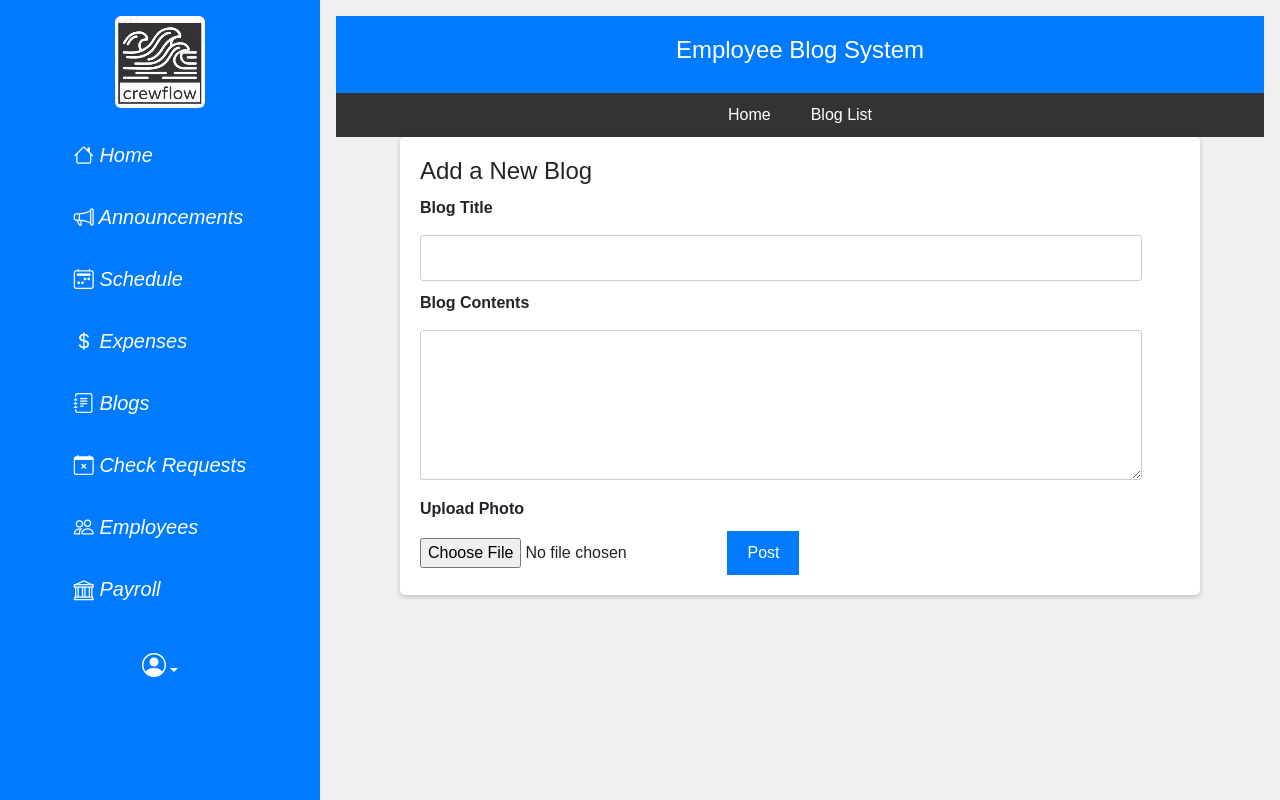
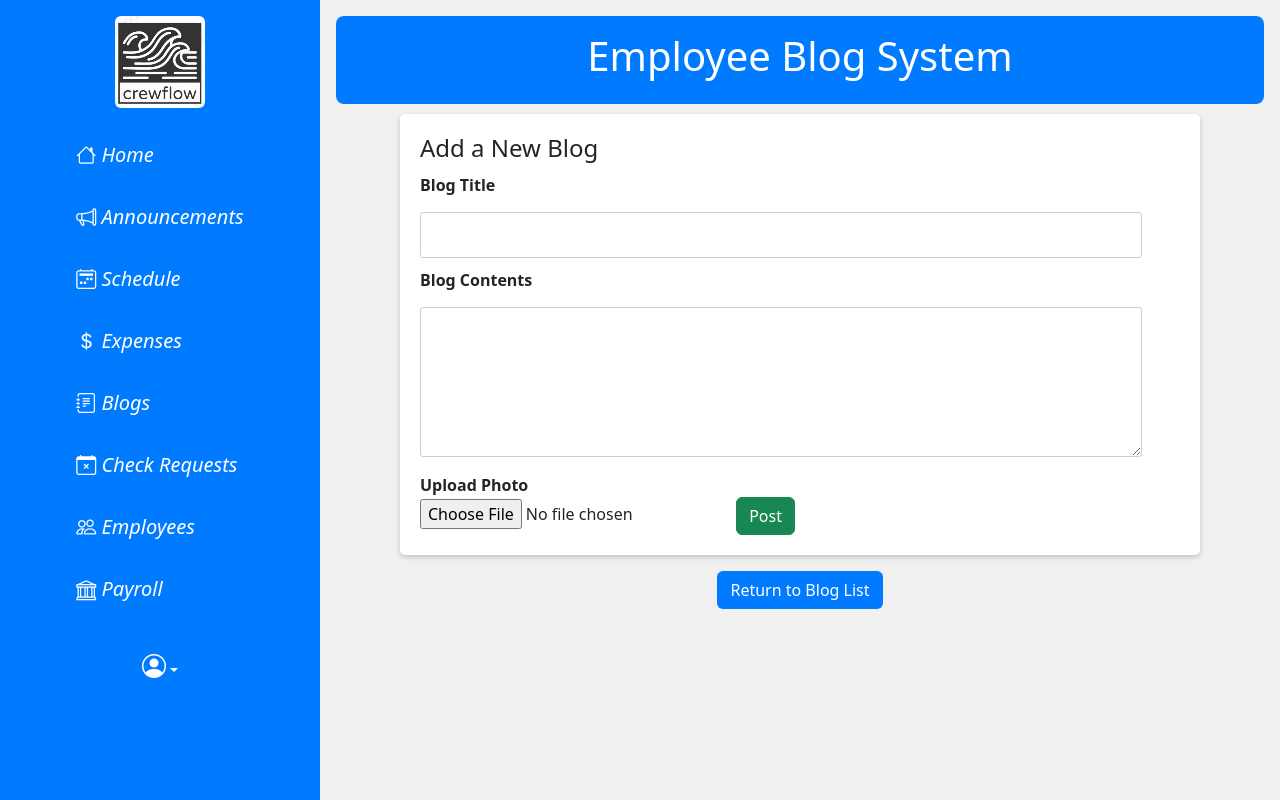
Before and after one commit to woodymorrice/crewflow, a Django app: template main/templates/main/addBlog.html in a window 1280 px wide. Run offline with Django 3.2, Linux system fonts and the light colour scheme; the template is opened without the code that fills it, so the values that code supplies are empty; some libraries are stand-ins or nearby versions.

Commit message:
Changed styling on blog_list.html and addBlog.html to match rest of site

```diff
--- a/main/templates/main/addBlog.html
+++ b/main/templates/main/addBlog.html
@@ -10,7 +10,6 @@
     <style>
 
         body {
-            font-family: Arial, sans-serif;
             background-color: #f0f0f0;
             margin: 0;
             padding: 0;
@@ -37,7 +36,7 @@
 
         .container {
             max-width: 800px;
-            margin: 0 auto;
+            margin: 10px auto;
             padding: 20px;
             background-color: white;
             border-radius: 5px;
@@ -63,28 +62,27 @@
             border-radius: 3px;
         }
 
-        button {
+        /*button {
             background-color: #007bff;
             color: white;
             border: none;
             padding: 10px 20px;
             margin-top: 10px;
             cursor: pointer;
-        }
+        }*/
     </style>
 
         <script src="https://code.jquery.com/jquery-3.6.0.min.js"></script>
 
 </head>
-
+<header class="bg-blue text-white text-center py-3 rounded-3">
+        <h1>Employee Blog System</h1>
+</header>
 <body>
-<header>
-    <h2>Employee Blog System</h2>
-</header>
-<nav>
+<!--<nav class="rounded-bottom">
     <a href="/">Home</a>
     <a href="/blog/blog_list">Blog List</a>
-</nav>
+</nav>-->
 <div class="container">
     <h2>Add a New Blog</h2>
 
@@ -101,9 +99,13 @@
         <label for="photo">Upload Photo</label>
         <input id="photo" name="photo" type="file">
 
-       {% csrf_token %}
-        <button type="submit">Post</button>
+        {% csrf_token %}
+        <button type="submit" class="btn btn-success">Post</button>
     </form>
+</div>
+
+<div class="text-center my-3">
+    <a href="{% url 'main:blog_list' %}" class="btn bg-blue text-white" role="button">Return to Blog List</a>
 </div>
 
 
--- a/main/templates/main/blog_list.html
+++ b/main/templates/main/blog_list.html
@@ -100,9 +100,10 @@
 
     </style>
 </head>
+<header class="bg-blue text-white text-center py-3 rounded-3">
+        <h1>Blog Posts</h1>
+</header>
 <body>
-
-<h1 class = "heading">Blog Posts</h1>
 
 <div class="addLink">
 <a class="create-blog-link" href="{% url 'main:create_blog_post' %}">Create a Blog</a>
```
